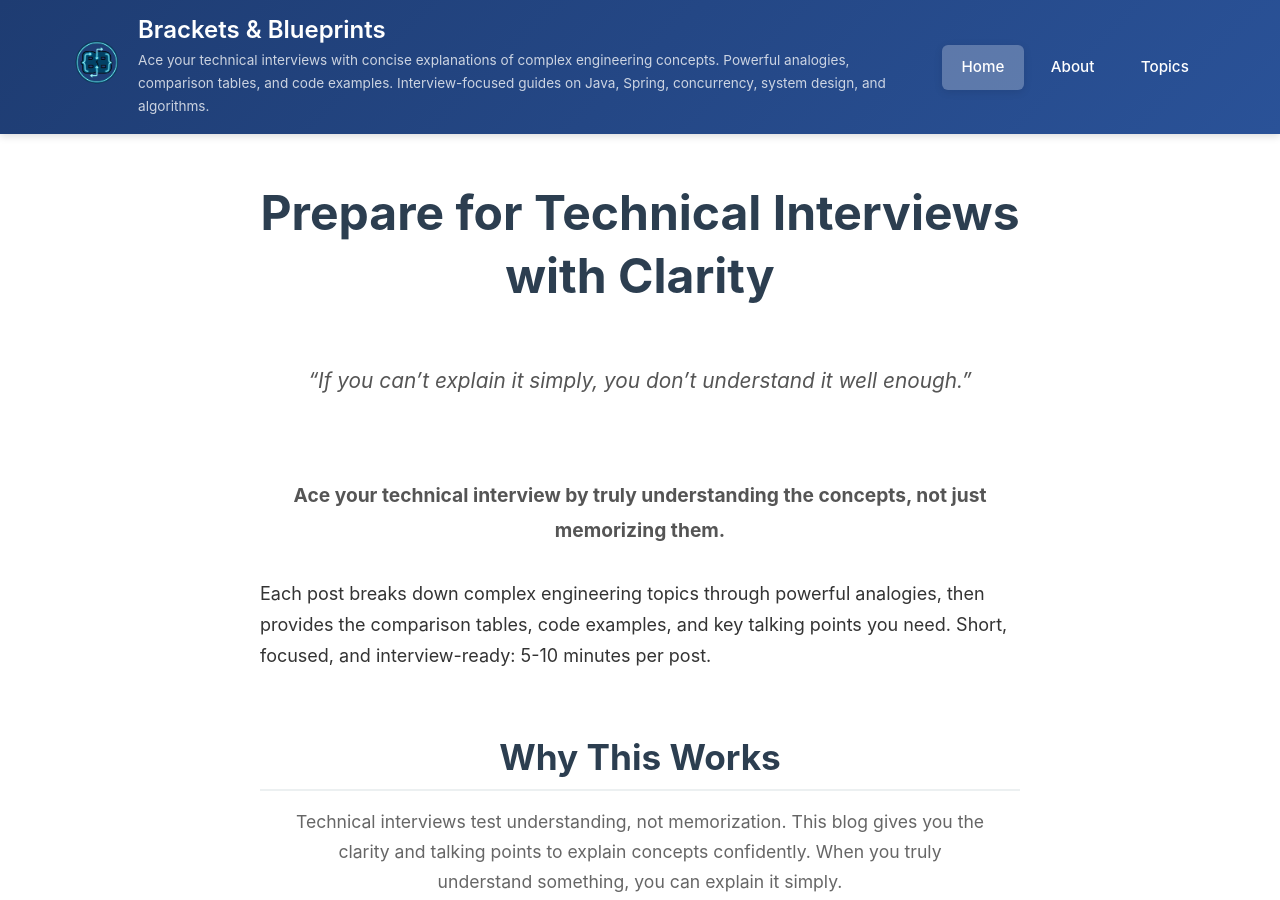
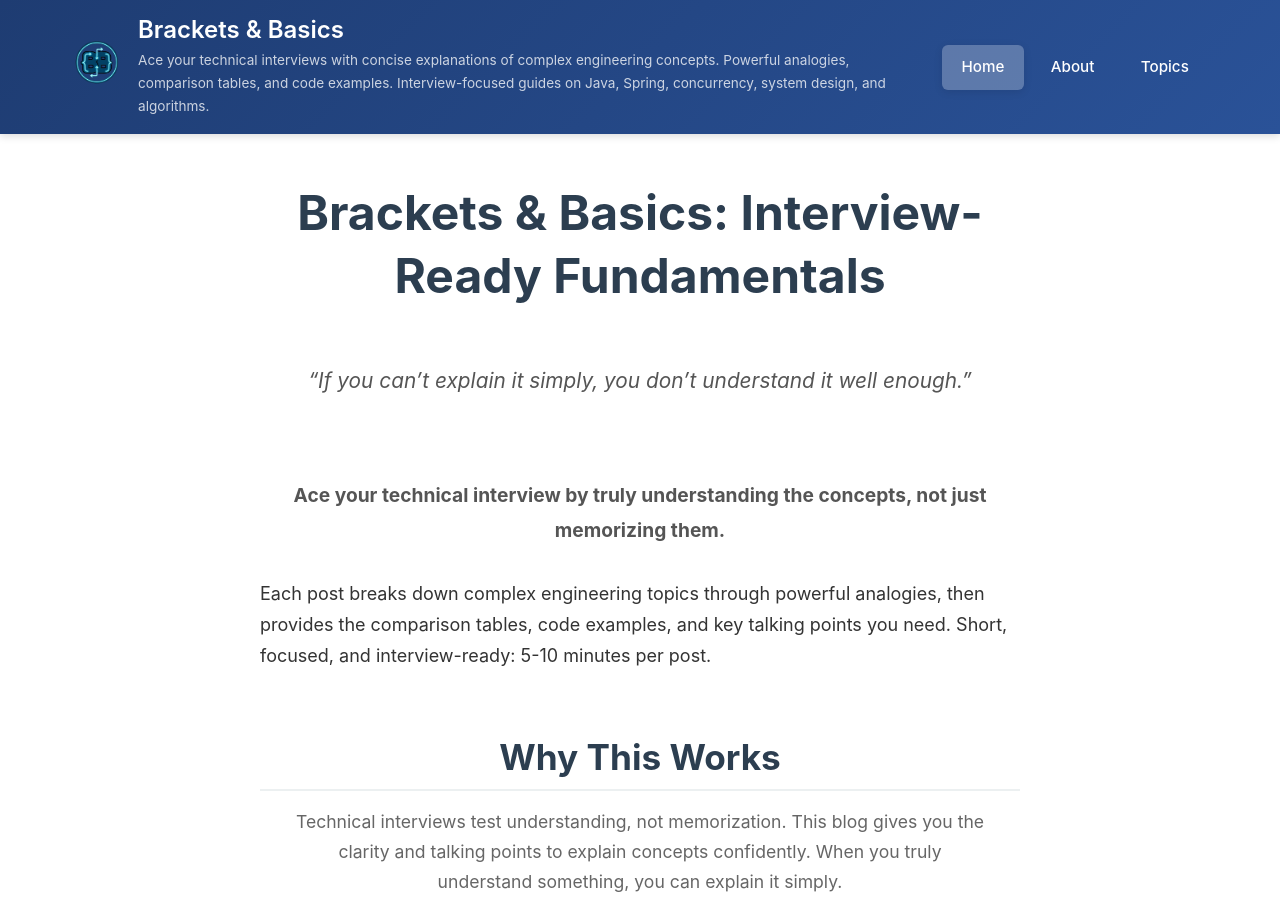
Before and after one commit to jlapugot/jlapugot.github.io, a Jekyll site: the page built from index.md, in a window 1280 px wide and 900 px high. Built offline with Jekyll 4.4.1, drawn with Linux system fonts in a browser that asks for light colours.

Commit message:
rebrand: rename Brackets & Blueprints to Brackets & Basics

```diff
--- a/_config.yml
+++ b/_config.yml
@@ -1,5 +1,5 @@
 # Site settings
-title: "Brackets & Blueprints"
+title: "Brackets & Basics"
 description: "Ace your technical interviews with concise explanations of complex engineering concepts. Powerful analogies, comparison tables, and code examples. Interview-focused guides on Java, Spring, concurrency, system design, and algorithms."
 tagline: "Interview-focused guides through clear analogies"
 author: "Julius Lapugot"
--- a/index.md
+++ b/index.md
@@ -3,7 +3,7 @@ layout: home
 title: Home
 ---
 
-# Prepare for Technical Interviews with Clarity
+# Brackets & Basics: Interview-Ready Fundamentals
 
 > *"If you can't explain it simply, you don't understand it well enough."*
 
```
Also changed, not shown: about.md (+1 -1 lines), README.md.
